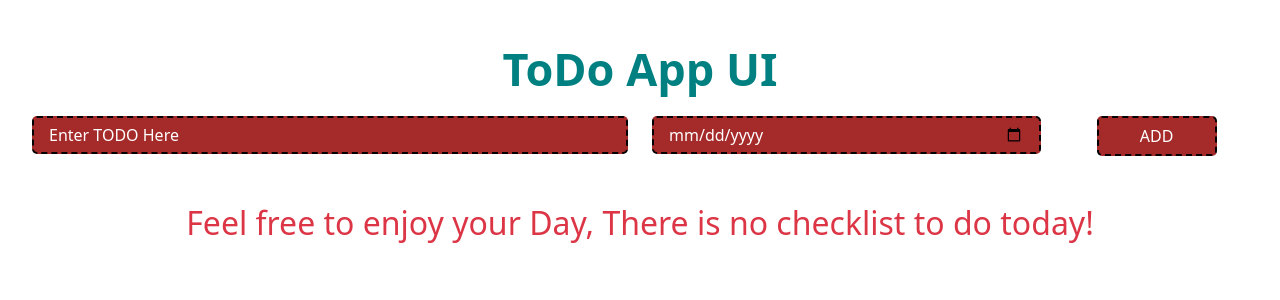
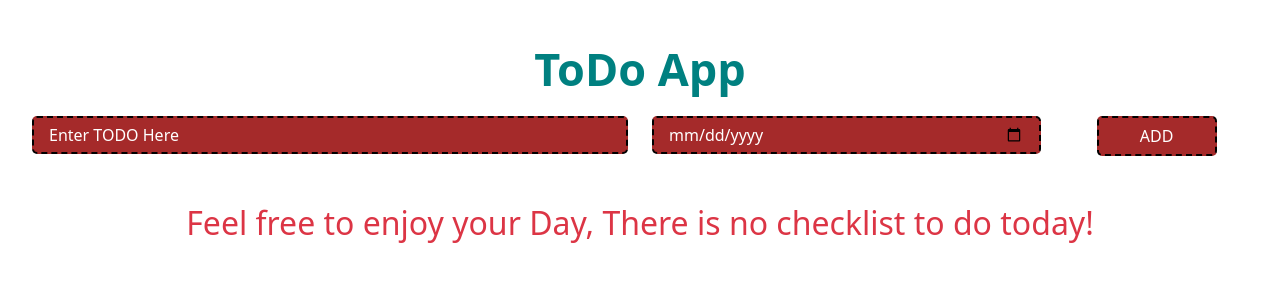
Before and after one commit to JisanEAE77/React-Learning-Footprints, a React (Vite) app in the folder rlf/: page / in a window 1280 px wide. Shown: the top 300 px of the page. Built offline with nearby package versions, Linux system fonts and the light colour scheme.

Commit message:
minor update in ToDoApp

```diff
--- a/rlf/src/TODOAPP/Components/AppName.jsx
+++ b/rlf/src/TODOAPP/Components/AppName.jsx
@@ -3,7 +3,7 @@ import css from "./AppName.module.css";
 const AppName = () => {
   return (
     <>
-      <h1 className={`${css.th1}`}>ToDo App UI</h1>
+      <h1 className={`${css.th1}`}>ToDo App</h1>
     </>
   );
 };
--- a/rlf/src/TODOAPP/ToDo.jsx
+++ b/rlf/src/TODOAPP/ToDo.jsx
@@ -4,7 +4,7 @@ import AppName from "./Components/AppName";
 import NullCheck from "./Components/NullCheck";
 import { useState } from "react";
 
-const ToDo = ({ todolist }) => {
+const ToDo = () => {
   const [toDoList, setToDoList] = useState([]);
   const [isInputEmpty, setIsInputEmpty] = useState(null);
 
```
